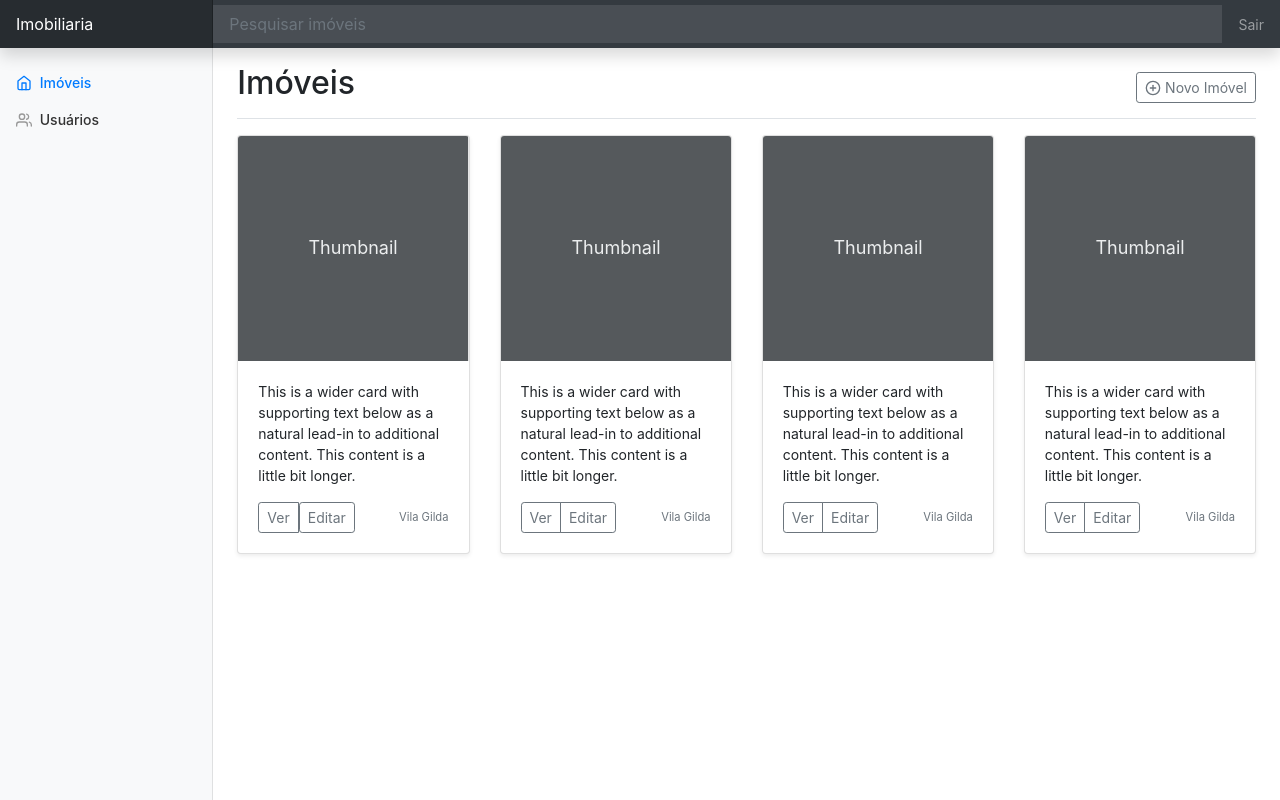
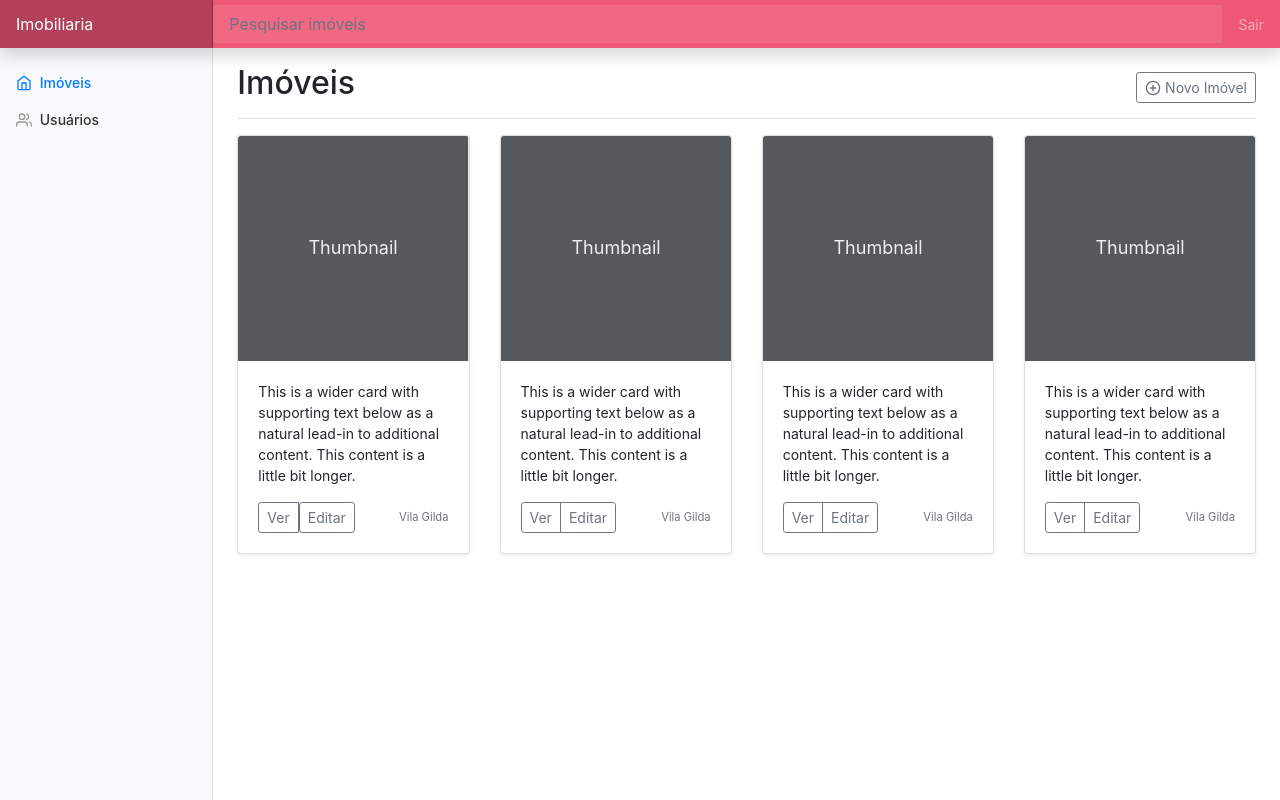
Before and after one commit to joaovitordev/etec-tcc-web, a PHP site: page / in a window 1280 px wide. Run offline with PHP 8.4, Linux system fonts and the light colour scheme; some libraries are stand-ins or nearby versions.

Commit message:
novas telas

```diff
--- a/core/index.html
+++ b/core/index.html
@@ -33,7 +33,7 @@
     <link href="style/dashboard.css" rel="stylesheet">
   </head>
   <body>
-    <nav class="navbar navbar-dark sticky-top bg-dark flex-md-nowrap p-0 shadow">
+    <nav class="navbar navbar-dark sticky-top bg-pink flex-md-nowrap p-0 shadow">
   <a class="navbar-brand col-md-3 col-lg-2 mr-0 px-3" href="#">Imobiliaria</a>
   <button class="navbar-toggler position-absolute d-md-none collapsed" type="button" data-toggle="collapse" data-target="#sidebarMenu" aria-controls="sidebarMenu" aria-expanded="false" aria-label="Toggle navigation">
     <span class="navbar-toggler-icon"></span>
--- a/core/style/dashboard.css
+++ b/core/style/dashboard.css
@@ -6,6 +6,11 @@
   width: 16px;
   height: 16px;
   vertical-align: text-bottom;
+}
+
+.bg-pink {
+  background-color: #ef5777;
+  color: #ffffff;
 }
 
 /*
```
